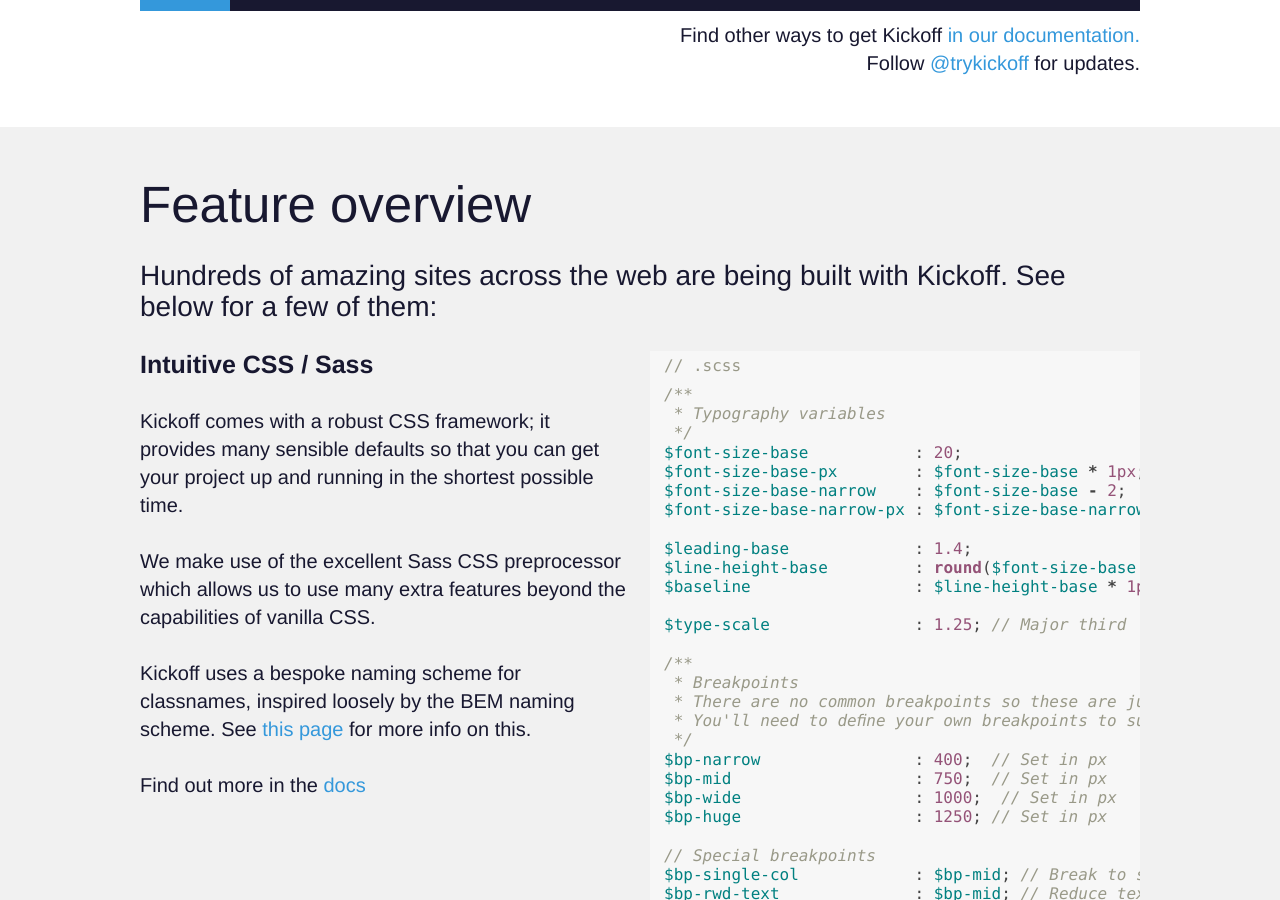
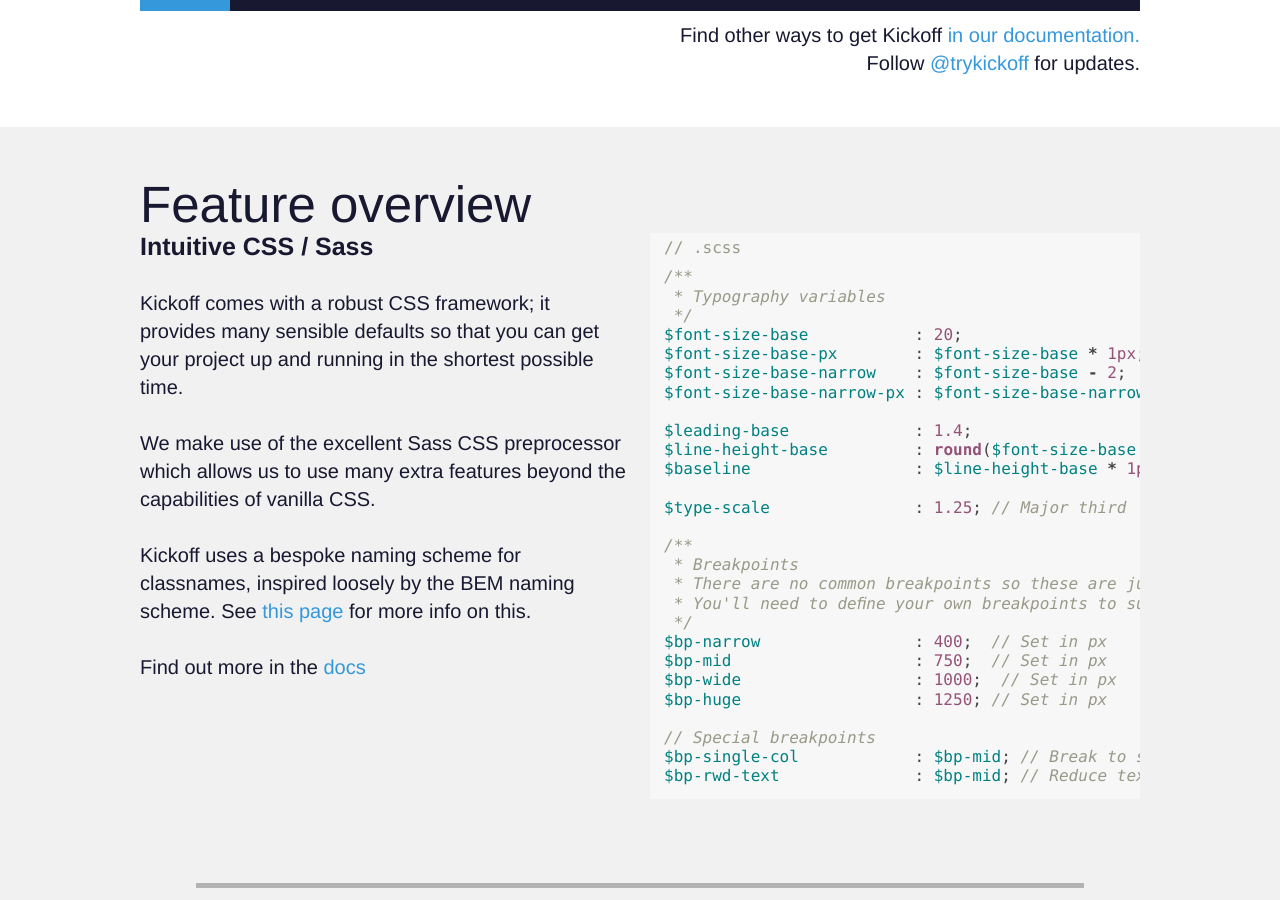
Before and after one commit to TryKickoff/trykickoff.github.io, a Jekyll site: the page built from index.html, in a window 1280 px wide and 900 px high, scrolled down 763 px. Built offline with Jekyll 4.4.1, drawn with Linux system fonts in a browser that asks for light colours; Markdown is read by kramdown in place of the engine named in the settings; the list of posts is cut into pages by our own code; comment, search, counter and statistics services are not loaded.

Commit message:
remove incorrect copy

```diff
--- a/index.html
+++ b/index.html
@@ -58,7 +58,6 @@
 <section class="features wideBoy--bright wideBoy">
 	<div class="l-container">
 		<h1 class="wideBoy-title l-mb0">Feature overview</h1>
-		<h2 class="wideBoy-title">Hundreds of amazing sites across the web are being built with Kickoff. See below for a few of them:</h2>
 
 		<!-- section on CSS -->
 		<div class="g-row">
```
